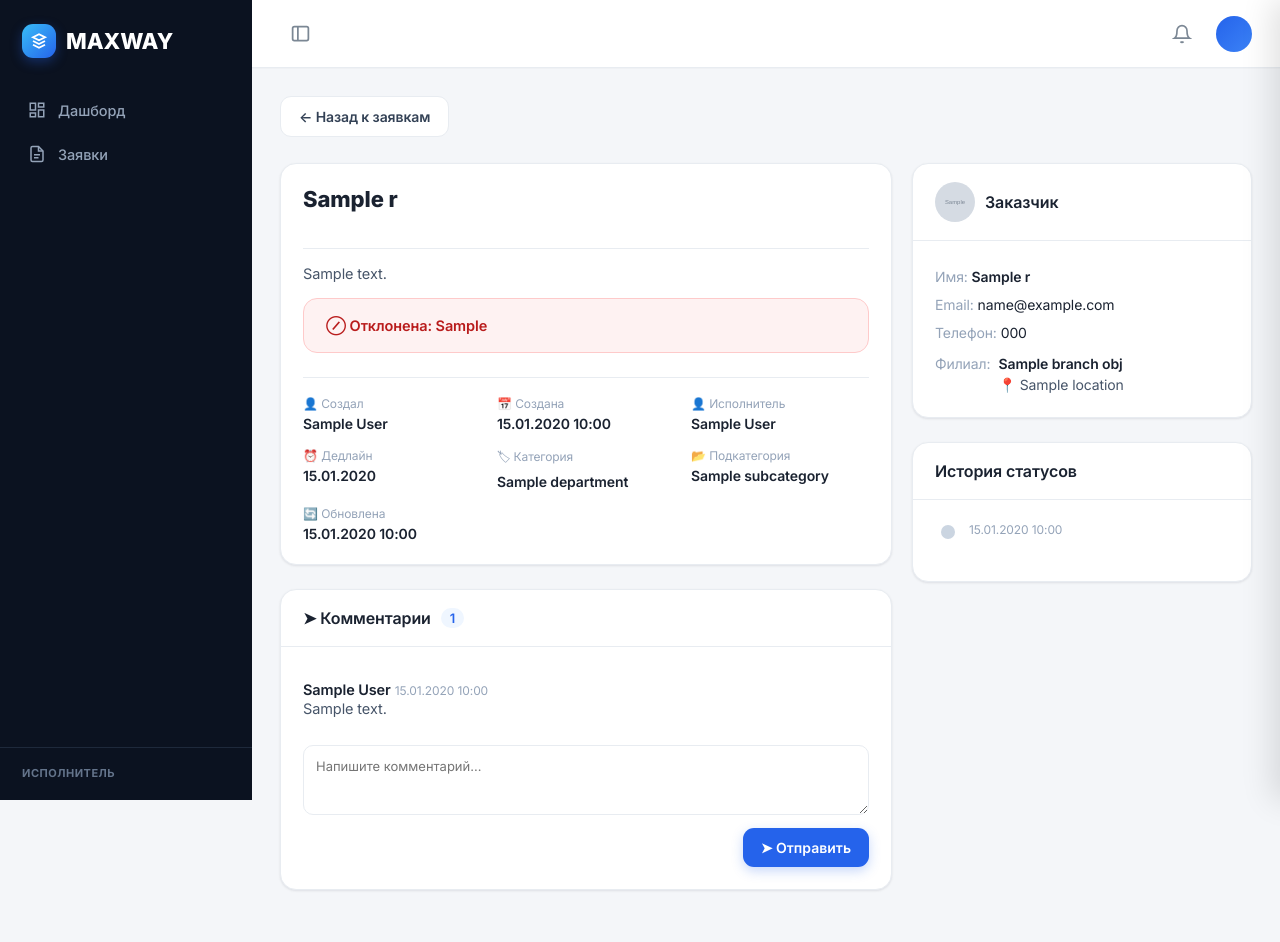
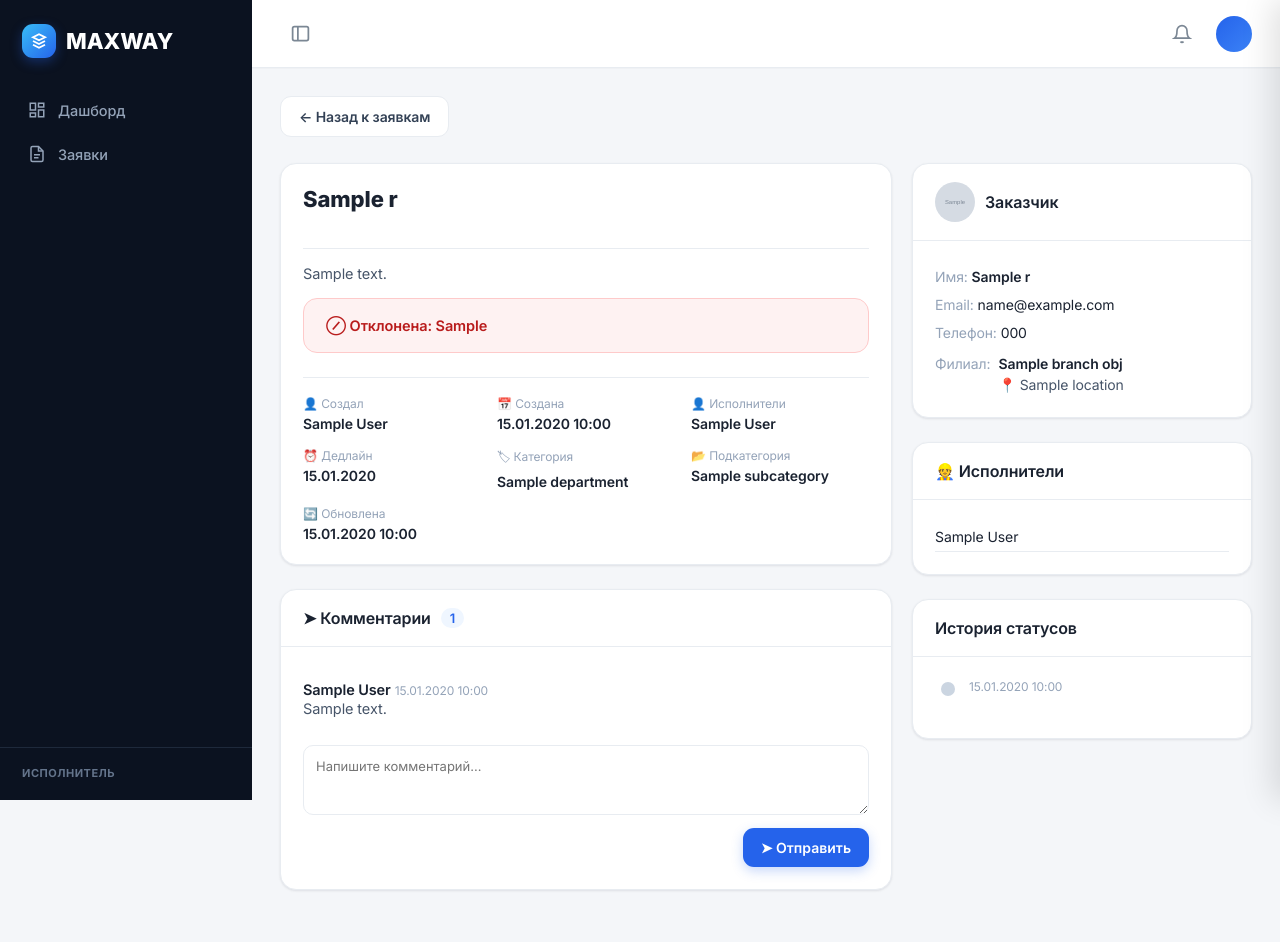
Before and after one commit to Abdullayevsardor/Maxway_flow, a FastAPI app: template templates/request_detail.html in a window 1280 px wide. Run offline with FastAPI, Linux system fonts and the light colour scheme; the template is opened without the code that fills it: most values are stand-ins (such as "Sample title", 1, 10 or a date in 2020); grey boxes marked "Sample" are stand-in pictures; data that the repository does not hold is empty.

Commit message:
bir zayavkaga ko'p ijrochi (many-to-many)

```diff
--- a/main.py
+++ b/main.py
@@ -284,7 +284,7 @@ def dashboard(request: Request, db: Session = Depends(get_db)):
         "new": q.filter(models.Request.status == Status.new).count(),
         "in_progress": q.filter(models.Request.status == Status.in_progress).count(),
         "done": q.filter(models.Request.status == Status.done).count(),
-        "unassigned": q.filter(models.Request.assigned_to.is_(None)).count(),
+        "unassigned": q.filter(~models.Request.assignees.any()).count(),
         "departments": scoped_departments(db, user),
         "dep_counts": dep_counts,
         "recent": q.order_by(models.Request.created_at.desc()).limit(10).all(),
@@ -525,15 +525,20 @@ def assign_request(req_id: int, request: Request, assigned_to: int = Form(...),
             assignee_chk = db.get(models.User, assigned_to)
             if not assignee_chk or assignee_chk.department_id != user.department_id:
                 return RedirectResponse(f"/requests/{req_id}", 302)
-        r.assigned_to = assigned_to
+        assignee = db.get(models.User, assigned_to)
+        if not assignee:
+            return RedirectResponse(f"/requests/{req_id}", 302)
+        # ro'yxatga qo'shamiz (avvalgilarni almashtirmaymiz)
+        if assignee not in r.assignees:
+            r.assignees.append(assignee)
+        r.assigned_to = assigned_to   # legacy: oxirgi biriktirilgan
         # statusni majburan o'zgartirmaymiz — ijrochi o'zi: Одобрить → Начать работу
         if r.status == Status.rejected:
             r.status = Status.new
-        add_history(db, r, r.status, "Исполнитель назначен")
+        add_history(db, r, r.status, f"Исполнитель назначен: {assignee.full_name}")
         db.commit()
         # Telegram xabari (ijrochining chat_id si bo'lsa)
-        assignee = db.get(models.User, assigned_to)
-        if assignee and assignee.telegram_chat_id:
+        if assignee.telegram_chat_id:
             br = r.branch_obj.name if r.branch_obj else (r.branch or "—")
             text = (f"🔔 <b>Новое назначение — MAXWAY</b>\n\n"
                     f"📌 <b>{r.title}</b>\n"
@@ -545,6 +550,22 @@ def assign_request(req_id: int, request: Request, assigned_to: int = Form(...),
                     f"⏰ Дедлайн: {r.deadline.strftime('%d.%m.%Y') if r.deadline else '—'}")
             send_telegram(assignee.telegram_chat_id, text,
                           button_url=f"{get_app_url()}/requests/{r.id}")
+    return RedirectResponse(f"/requests/{req_id}", 302)
+
+
+@app.post("/requests/{req_id}/unassign/{uid}")
+def unassign_request(req_id: int, uid: int, request: Request, db: Session = Depends(get_db)):
+    user = current_user(request, db)
+    if not user or user.role not in (Role.admin, Role.manager):
+        return RedirectResponse("/login", 302)
+    r = db.get(models.Request, req_id)
+    p = db.get(models.User, uid)
+    if r and p and p in r.assignees:
+        r.assignees.remove(p)
+        # legacy assigned_to ni yangilaymiz
+        r.assigned_to = r.assignees[-1].id if r.assignees else None
+        add_history(db, r, r.status, f"Исполнитель снят: {p.full_name}")
+        db.commit()
     return RedirectResponse(f"/requests/{req_id}", 302)
 
 
@@ -601,6 +622,11 @@ def change_status(req_id: int, request: Request, status: str = Form(...),
             "rejected": "Отклонено",
         }
         r.status = Status(status)
+        # ijrochi ishni boshlasa va hali biriktirilmagan bo'lsa — o'zi ro'yxatga qo'shiladi
+        if user.role == Role.executor and not r.assignees \
+                and status in ("approved", "in_progress", "on_check", "done"):
+            r.assignees.append(user)
+            r.assigned_to = user.id
         add_history(db, r, Status(status), notes.get(status, "Статус изменён"))
         db.commit()
     ref = request.headers.get("referer", f"/requests/{req_id}")
@@ -759,7 +785,7 @@ def executors_page(request: Request, db: Session = Depends(get_db)):
     people = people_q.order_by(models.User.full_name).all()
     stats = {}
     for p in people:
-        rq = db.query(models.Request).filter(models.Request.assigned_to == p.id)
+        rq = db.query(models.Request).filter(models.Request.assignees.any(models.User.id == p.id))
         stats[p.id] = {
             "total": rq.count(),
             "in_progress": rq.filter(models.Request.status == Status.in_progress).count(),
@@ -866,7 +892,7 @@ def analytics_page(request: Request, db: Session = Depends(get_db)):
     execs = db.query(models.User).filter(models.User.is_active == True).all()
     exec_stats = []
     for e in execs:
-        rq = db.query(models.Request).filter(models.Request.assigned_to == e.id)
+        rq = db.query(models.Request).filter(models.Request.assignees.any(models.User.id == e.id))
         t = rq.count()
         d = rq.filter(models.Request.status == Status.done).count()
         if t:
@@ -1182,5 +1208,5 @@ def api_requests(department_id: Optional[int] = None, db: Session = Depends(get_
     return [{"id": r.id, "title": r.title, "status": r.status.value,
              "priority": r.priority.value,
              "department": r.department.name if r.department else None,
-             "assignee": r.assignee.full_name if r.assignee else None}
+             "assignee": ", ".join(a.full_name for a in r.assignees) if r.assignees else None}
             for r in q.order_by(models.Request.created_at.desc()).all()]
--- a/templates/request_detail.html
+++ b/templates/request_detail.html
@@ -70,7 +70,7 @@
         <div class="meta-grid">
           <div><span>👤 Создал</span><b>{{ dname(r.creator) }}</b></div>
           <div><span>📅 Создана</span><b>{{ r.created_at.strftime('%d.%m.%Y %H:%M') }}</b></div>
-          <div><span>👤 Исполнитель</span><b>{{ r.assignee.full_name if r.assignee else "—" }}</b></div>
+          <div><span>👤 Исполнители</span><b>{{ r.assignees|map(attribute='full_name')|join(', ') if r.assignees else "—" }}</b></div>
           <div><span>⏰ Дедлайн</span><b style="color:{{ '#dc2626' if r.is_overdue else 'inherit' }}">{{ r.deadline.strftime('%d.%m.%Y') if r.deadline else "—" }}</b></div>
           <div><span>🏷 Категория</span><b>{{ r.department.name }}</b></div>
           {% if r.subcategory %}<div><span>📂 Подкатегория</span><b>{{ r.subcategory.name }}</b></div>{% endif %}
@@ -186,6 +186,24 @@
       </div>
     </div>
     <div class="panel">
+      <div class="panel-head"><div class="title">👷 Исполнители</div></div>
+      <div class="panel-body" style="font-size:14px">
+        {% for a in r.assignees %}
+        <div style="display:flex;align-items:center;justify-content:space-between;padding:6px 0;border-bottom:1px solid var(--border)">
+          <span>{{ a.full_name }}</span>
+          {% if user.role.value in ['admin','manager'] %}
+          <form method="post" action="/requests/{{ r.id }}/unassign/{{ a.id }}" style="margin:0"
+                onsubmit="return confirm('Снять «{{ a.full_name }}» с этой заявки?')">
+            <button type="submit" title="Снять" style="background:none;border:none;color:#dc2626;cursor:pointer;font-size:16px">✕</button>
+          </form>
+          {% endif %}
+        </div>
+        {% else %}
+        <p style="color:#94a3b8;margin:0">Не назначены</p>
+        {% endfor %}
+      </div>
+    </div>
+    <div class="panel">
       <div class="panel-head"><div class="title">История статусов</div></div>
       <div class="panel-body">
         <div class="timeline">
--- a/templates/requests.html
+++ b/templates/requests.html
@@ -52,7 +52,7 @@
         <td data-label="Приоритет"><span class="tag {{ r.priority.value }}">{{ PRIORITY_LABELS[r.priority.value] }}</span></td>
         <td data-label="Категория">{{ r.department.name }}</td>
         <td data-label="Заказчик">{{ r.customer_name or "—" }}</td>
-        <td data-label="Исполнитель">{{ r.assignee.full_name if r.assignee else "—" }}</td>
+        <td data-label="Исполнитель">{{ r.assignees|map(attribute='full_name')|join(', ') if r.assignees else "—" }}</td>
         <td data-label="Дедлайн" style="color:{{ '#dc2626' if r.is_overdue else 'inherit' }}">{{ r.deadline.strftime('%d.%m.%Y') if r.deadline else "—" }}</td>
       </tr>
       {% else %}
```
Also changed, not shown: app/models.py (+10 -1 lines), setup.py (+4 -4 lines).
